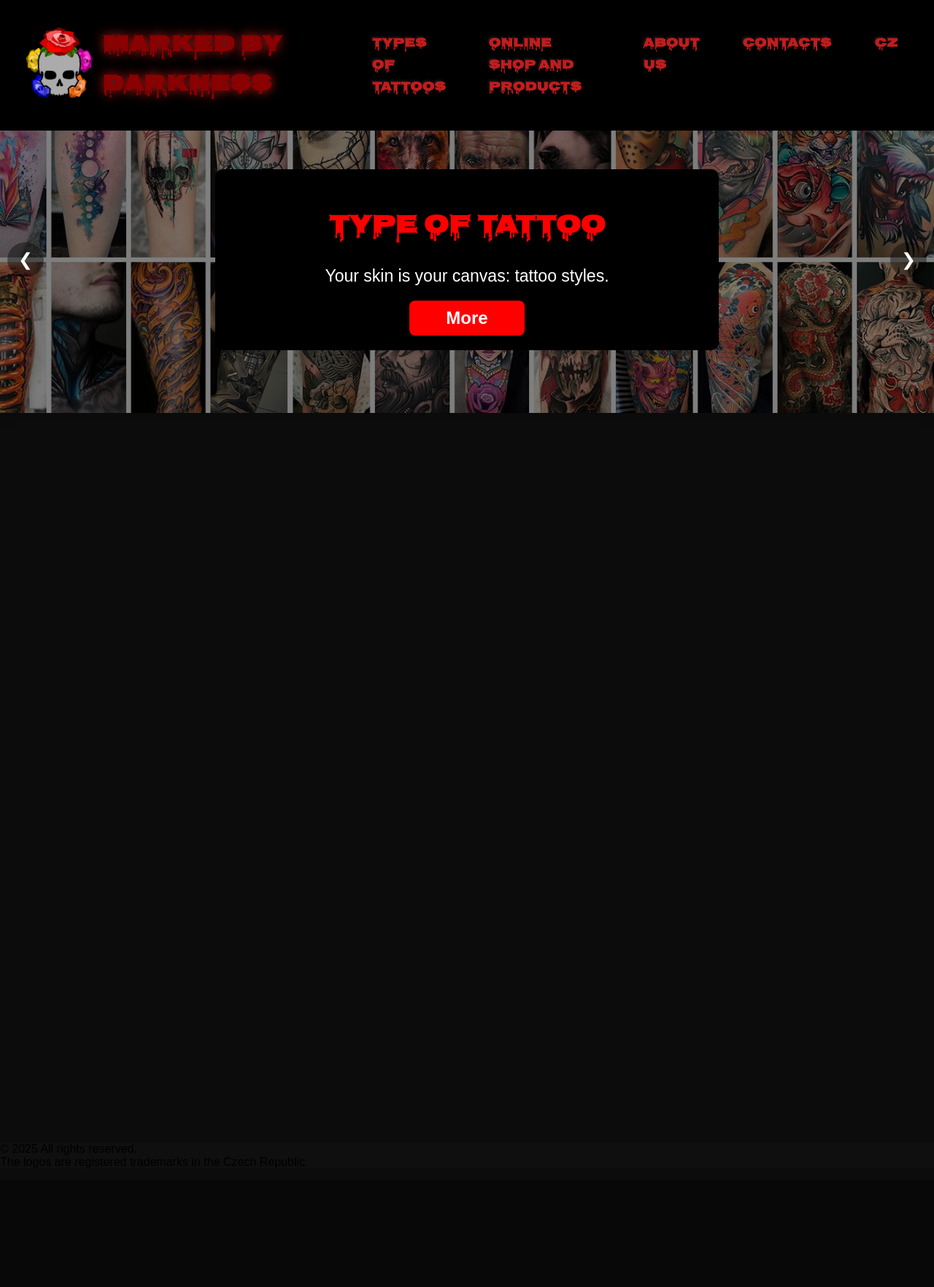
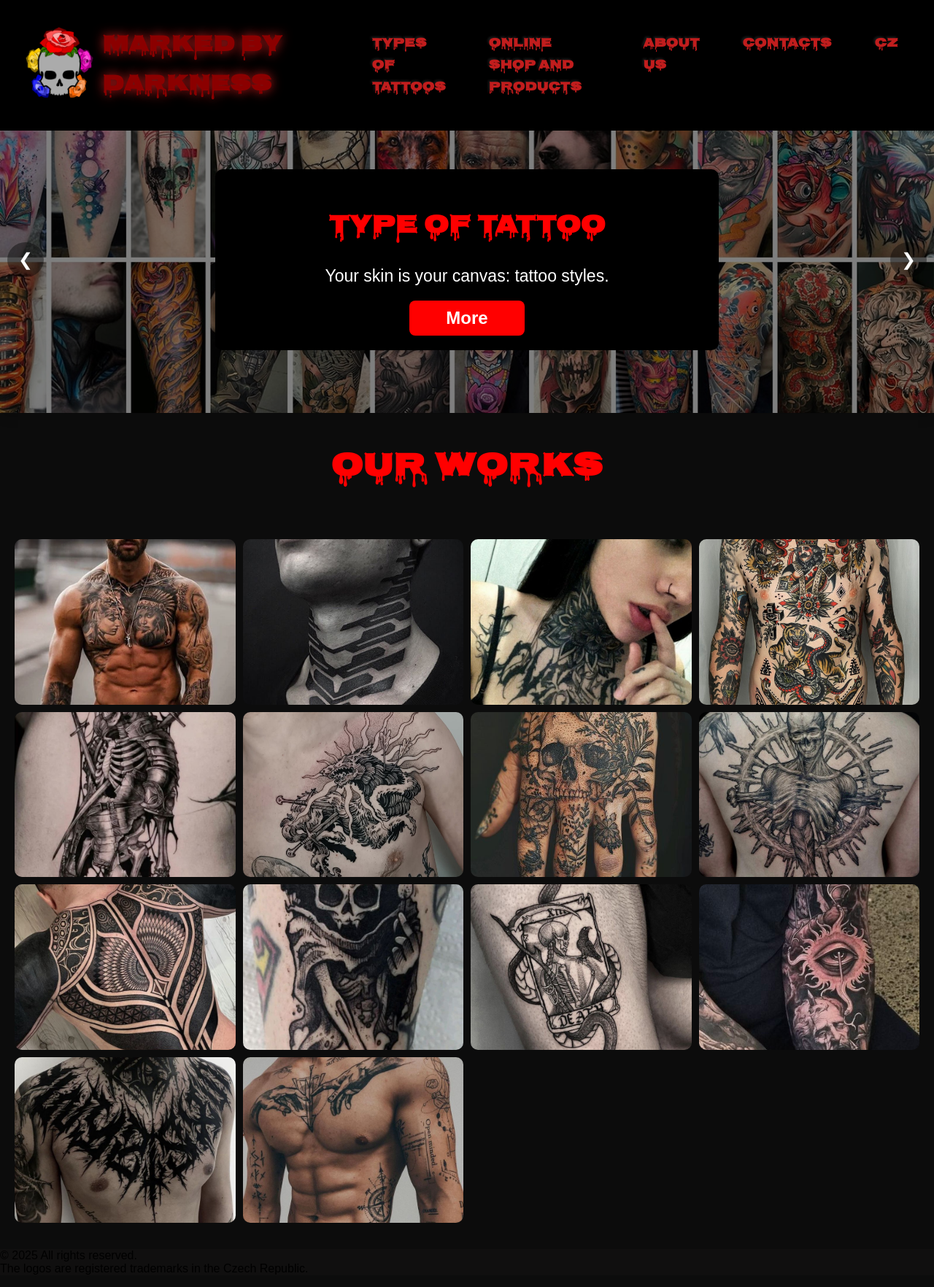
Before and after one commit to Andriiprog08/biznes-firma, a Flask app: page / in a window 1280 px wide. Shown: the whole page at 73% size. Before the commit the page ends 566 px from the top, so only its background shows below. Run offline with Flask 3, Linux system fonts and the light colour scheme; some web fonts are replaced.

Commit message:
gallery_and_fotos

```diff
--- a/static/js/slider.js
+++ b/static/js/slider.js
@@ -71,3 +71,77 @@ dots.forEach((dot, i) => {
 // === Старт ===
 showSlide(current);
 startAuto();
+
+
+const images = document.querySelectorAll('.gallery .gallery_foto');
+const modal = document.getElementById('modal');
+const modalImg = document.getElementById('modal-img');
+const btnZoomIn = document.getElementById('zoom-in');
+const btnZoomOut = document.getElementById('zoom-out');
+const btnClose = document.getElementById('close');
+const btnPrev = document.getElementById('prev');
+const btnNext = document.getElementById('next');
+
+let currentIndex = 0;
+let scale = 1;
+
+function openModal(index) {
+  currentIndex = index;
+  modalImg.src = images[currentIndex].src;
+  modal.classList.add('active');
+  scale = 1;
+  modalImg.style.transform = `scale(${scale})`;
+}
+
+function closeModal() {
+  modal.classList.remove('active');
+}
+
+function showNext() {
+  currentIndex = (currentIndex + 1) % images.length;
+  openModal(currentIndex);
+}
+
+function showPrev() {
+  currentIndex = (currentIndex - 1 + images.length) % images.length;
+  openModal(currentIndex);
+}
+
+images.forEach((img, index) => {
+  img.addEventListener('click', () => openModal(index));
+});
+
+btnClose.addEventListener('click', closeModal);
+btnNext.addEventListener('click', showNext);
+btnPrev.addEventListener('click', showPrev);
+
+btnZoomIn.addEventListener('click', () => {
+  scale += 0.2;
+  modalImg.style.transform = `scale(${scale})`;
+});
+
+btnZoomOut.addEventListener('click', () => {
+  scale = Math.max(0.5, scale - 0.2);
+  modalImg.style.transform = `scale(${scale})`;
+});
+
+// Закрытие по клику вне изображения
+modal.addEventListener('click', e => {
+  if (e.target === modal) closeModal();
+});
+
+// Управление с клавиатуры
+document.addEventListener('keydown', e => {
+  if (!modal.classList.contains('active')) return;
+  if (e.key === 'ArrowRight') showNext();
+  if (e.key === 'ArrowLeft') showPrev();
+  if (e.key === 'Escape') closeModal();
+});
+
+// Масштабирование колесиком мыши
+modalImg.addEventListener('wheel', e => {
+  e.preventDefault();
+  if (e.deltaY < 0) scale += 0.1;
+  else scale = Math.max(0.5, scale - 0.1);
+  modalImg.style.transform = `scale(${scale})`;
+});
--- a/static/style.css
+++ b/static/style.css
@@ -258,9 +258,101 @@ nav .reference_men{
 }
 
 
+.work{
+    margin-top: 20px;
+}
+
+.galerii_h{
+    font-family: 'Nosifer', cursive;
+    color: #ff0000;
+    text-align: center;
+    font-size: 45px;
+}
+
+.gallery {
+  display: grid;
+  grid-template-columns: repeat(auto-fill, minmax(250px, 1fr));
+  gap: 10px;
+  padding: 20px;
+}
+
+.gallery .gallery_foto {
+  width: 100%;
+  height: 100%;
+  object-fit: cover;
+  aspect-ratio: 4/3;
+  cursor: pointer;
+  border-radius: 10px;
+  transition: transform 0.2s ease;
+}
+
+.gallery .gallery_foto:hover {
+  transform: scale(1.05);
+}
+
+.modal {
+  display: none;
+  position: fixed;
+  z-index: 100;
+  inset: 0;
+  background: rgba(0, 0, 0, 0.9);
+  justify-content: center;
+  align-items: center;
+}
+
+.modal.active {
+  display: flex;
+}
+
+.modal .gallery_foto {
+  max-width: 90%;
+  max-height: 85vh;
+  object-fit: contain;
+  transition: transform 0.3s;
+  cursor: grab;
+}
+
+.controls {
+  position: absolute;
+  top: 50%;
+  width: 100%;
+  display: flex;
+  justify-content: space-between;
+  transform: translateY(-50%);
+}
+
+.arrow {
+  cursor: pointer;
+  font-size: 2rem;
+  padding: 10px 20px;
+  user-select: none;
+  color: white;
+}
+
+.zoom-controls {
+  position: absolute;
+  bottom: 30px;
+  width: 100%;
+  text-align: center;
+}
+
+.zoom-btn {
+  background: #333;
+  color: white;
+  border: none;
+  margin: 0 10px;
+  padding: 10px 20px;
+  border-radius: 5px;
+  cursor: pointer;
+  transition: background 0.2s;
+}
+
+.zoom-btn:hover {
+  background: #555;
+}
 
 
 footer{
     background-color: rgb(16, 15, 15);
-    margin-top: 1000px;
+    margin-top: 10px;
 }
--- a/templates/index_parth/content.html
+++ b/templates/index_parth/content.html
@@ -41,3 +41,35 @@
         <div class="dots"></div>
     </div>
 </section>
+<section class="work">
+    <h1 class="galerii_h">Our works</h1>
+    <div class="gallery">
+        <img class="gallery_foto" src="static/pictures/galery_foto1.webp" alt="men in the street">
+        <img class="gallery_foto" src="static/pictures/galery_foto5.jpg" alt="neck">
+        <img class="gallery_foto" src="static/pictures/galery_foto7.jpg" alt="girls tattoo">
+        <img class="gallery_foto" src="static/pictures/galery_foto3.jpg" alt="color tattoos">
+        <img class="gallery_foto" src="static/pictures/galery_foto10.jpg" alt="skelet">
+        <img class="gallery_foto" src="static/pictures/galery_foto11.jpg" alt="dog">
+        <img class="gallery_foto" src="static/pictures/galery_foto13.jpg" alt="hand">
+        <img class="gallery_foto" src="static/pictures/galery_foto9.jpg" alt="skelet back">
+        <img class="gallery_foto" src="static/pictures/galery_foto4.jpg" alt="back men">
+        <img class="gallery_foto" src="static/pictures/galery_foto14.jpg" alt="demon">
+        <img class="gallery_foto" src="static/pictures/galery_foto12.jpg" alt="death">
+        <img class="gallery_foto" src="static/pictures/galery_foto8.jpg" alt="hands">
+        <img class="gallery_foto" src="static/pictures/galery_foto6.jpg" alt="neck and front">
+        <img class="gallery_foto" src="static/pictures/galery_foto2.jpg" alt="front tattoos">
+    </div>
+
+    <div class="modal" id="modal">
+        <div class="controls">
+            <div class="arrow" id="prev">&#10094;</div>
+            <div class="arrow" id="next">&#10095;</div>
+        </div>
+        <img id="modal-img" src="" alt="">
+        <div class="zoom-controls">
+        <button class="zoom-btn" id="zoom-in">+</button>
+        <button class="zoom-btn" id="zoom-out">−</button>
+        <button class="zoom-btn" id="close">Close</button>
+        </div>
+  </div>
+</section>
--- a/templates/index_parth/menu.html
+++ b/templates/index_parth/menu.html
@@ -10,7 +10,7 @@
     <div class="menu">
         <div class="dropdown">
             <div class="menu">
-                <span class="reference_men">Types of tattoos</span>
+                <a href="#" class="reference_men">Types of tattoos</a>
                 <div class="dropdown_content">
                     <a class="reference_shadow" href="">Blackworks</a>
                     <a class="reference_shadow" href="">Irezumi</a>
```
Also changed, not shown: static/pictures/galery_foto1.webp (added), static/pictures/galery_foto10.jpg (added), static/pictures/galery_foto11.jpg (added), static/pictures/galery_foto12.jpg (added), static/pictures/galery_foto13.jpg (added), static/pictures/galery_foto14.jpg (added), static/pictures/galery_foto2.jpg (added), static/pictures/galery_foto3.jpg (added), static/pictures/galery_foto4.jpg (added), static/pictures/galery_foto5.jpg (added), static/pictures/galery_foto6.jpg (added), static/pictures/galery_foto7.jpg (added), static/pictures/galery_foto8.jpg (added), static/pictures/galery_foto9.jpg (added).
